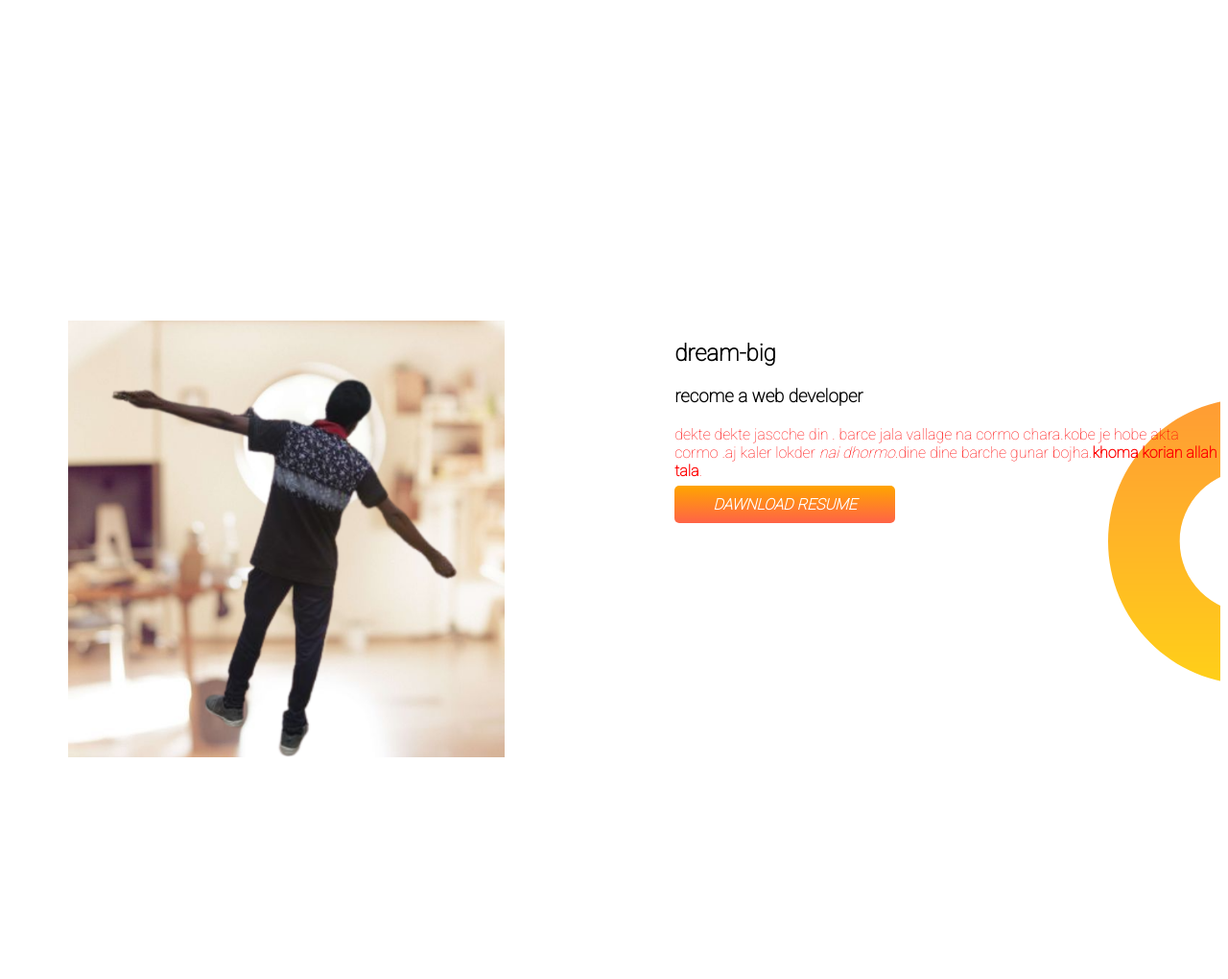
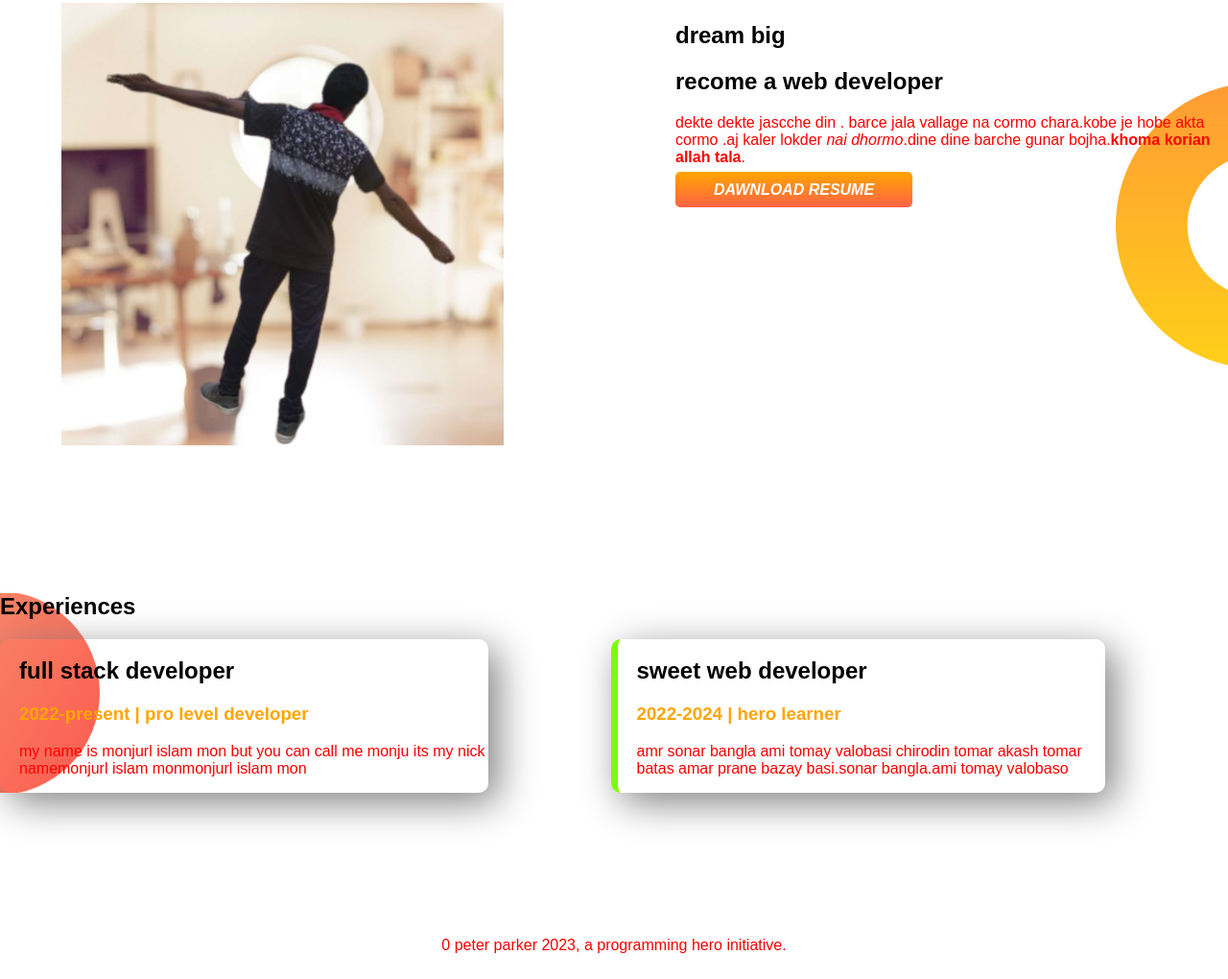
Before and after one commit to monjurulislam66/developer-portfolio, a plain HTML site: page index.html in a window 1280 px wide. Shown: the part 612-1632 px from the top of the page at 96% size. Drawn offline with Linux system fonts and the light colour scheme.

Commit message:
style border added footer

```diff
--- a/index.html
+++ b/index.html
@@ -11,7 +11,7 @@
  <link rel="stylesheet" href="style.css">
 </head>
 <body>
-    <section class="top-banner">
+    <section class="top-banner flexible-container">
      <div class="half-width">
       <h1><i>welcome to</i></h1>
       <h1><span class="orange-color">monjurul islam</span> world!</h1>
@@ -23,19 +23,33 @@
       <img src="image/monjuru.png" alt="img">
      </div>
     </section>
-    <section class="dream-big">
+    <section class="dream-big flexible-container">
        <div class="half-width">
          <img src="image/mon.png" alt="">
        </div>
        <div class="half-width">
-        <h2>dream-big</h2>
-        <h3>recome a web developer</h3>
+        <h1>dream big</h1>
+        <h2>recome a web developer</h2>
         <p>dekte dekte jascche din . barce jala vallage na cormo chara.kobe je hobe akta cormo .aj kaler lokder <i>nai dhormo</i>.dine dine barche gunar bojha.<strong>khoma korian allah tala</strong>.</p>
         <a class="link-button" target="_blank"href=""><i>DAWNLOAD RESUME</i></a>
        </div>
-
     </section>
-
-
+    <section class="experience-area">
+        <h1>Experiences</h1>
+  <div class="flexible-container">
+  <div id="full-stack-developer"class="experience-item">
+        <h2>full stack developer</h2>
+        <h3 class="orange-color">2022-present | pro level developer</h3>
+        <p>my name is monjurl islam mon but you can call me monju its my nick namemonjurl islam monmonjurl islam mon</p>
+        </div>
+        <div id="sweet-web-developer"class="experience-item">
+        <h2>sweet web developer</h2>
+        <h3 class="orange-color">2022-2024 | hero learner</h3>
+        <p>amr sonar bangla ami tomay valobasi chirodin tomar akash tomar batas amar prane bazay basi.sonar bangla.ami tomay valobaso</p>
+       </div>
+    </section>
 </body>
+   <footer>
+    <p>0 peter parker 2023, a programming hero initiative.</p>
+   </footer>
 </html>
--- a/style.css
+++ b/style.css
@@ -1,8 +1,12 @@
 body{
- font-family: 'Roboto', sans-serif;
+ font-family: 'poppins', sans-serif;
+  margin:0px;
 }
 h1{
    pont-size:400px;
+}
+h2{
+   pont-size:300px;
 }
 .orange-color{
    color:orange;
@@ -10,15 +14,13 @@ h1{
 p{
    color: red;
 }
-  section{
+  .flexible-container{
      display:flex;
-     margin-bottom: 100px;
+     margin-bottom: 150px;
   }
   .half-width{
      width:50%;
-     padding-top:10%;
-     padding-bottom: 10%;
-     padding-left: 5%;
+     padding-left:5%;
   }
   .half-width img{
         width:80%;
@@ -26,8 +28,8 @@ p{
     .link-button{
        text-decoration:none;
        background-image:linear-gradient(orange,tomato);
-       padding:10px 40px;
-       color:white;
+       padding: 10px 40px;
+       color: white;
        font-weight: 700;
        border-radius:5px;
     }
@@ -40,5 +42,28 @@ p{
       background-repeat: no-repeat;
       background-position:right;
     }
+    .experience-area{
+         background-image:url(image/exp-bg.png);
+         background-repeat: no-repeat;
+         background-position: left;
+    }
+    .experience-item{
+      width:40%;
+      margin-right: 10%;
+      margin-right: 10%;
+      padding-left: 20px;
+      border-radius: 10px;
+      box-shadow: 10px 10px 40px gray;
+
+    }
+    #full-stack-developer{
+       borderleft:7px solid tomato;
+    }
+     #sweet-web-developer{
+      border-left:7px solid lawngreen;
+     }
+     footer p{
+      text-align: center;
+     }
     }
 }
```
Also changed, not shown: image/exp-bg.png (added).
